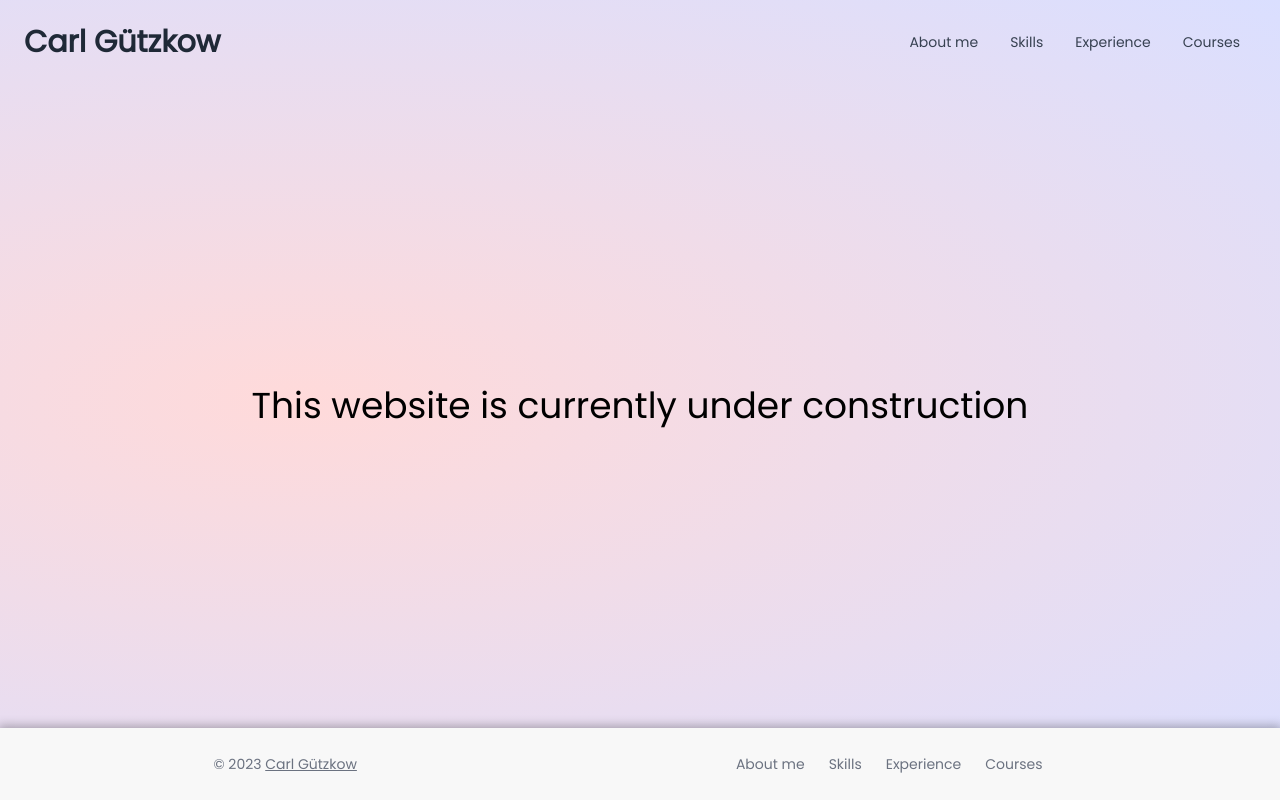
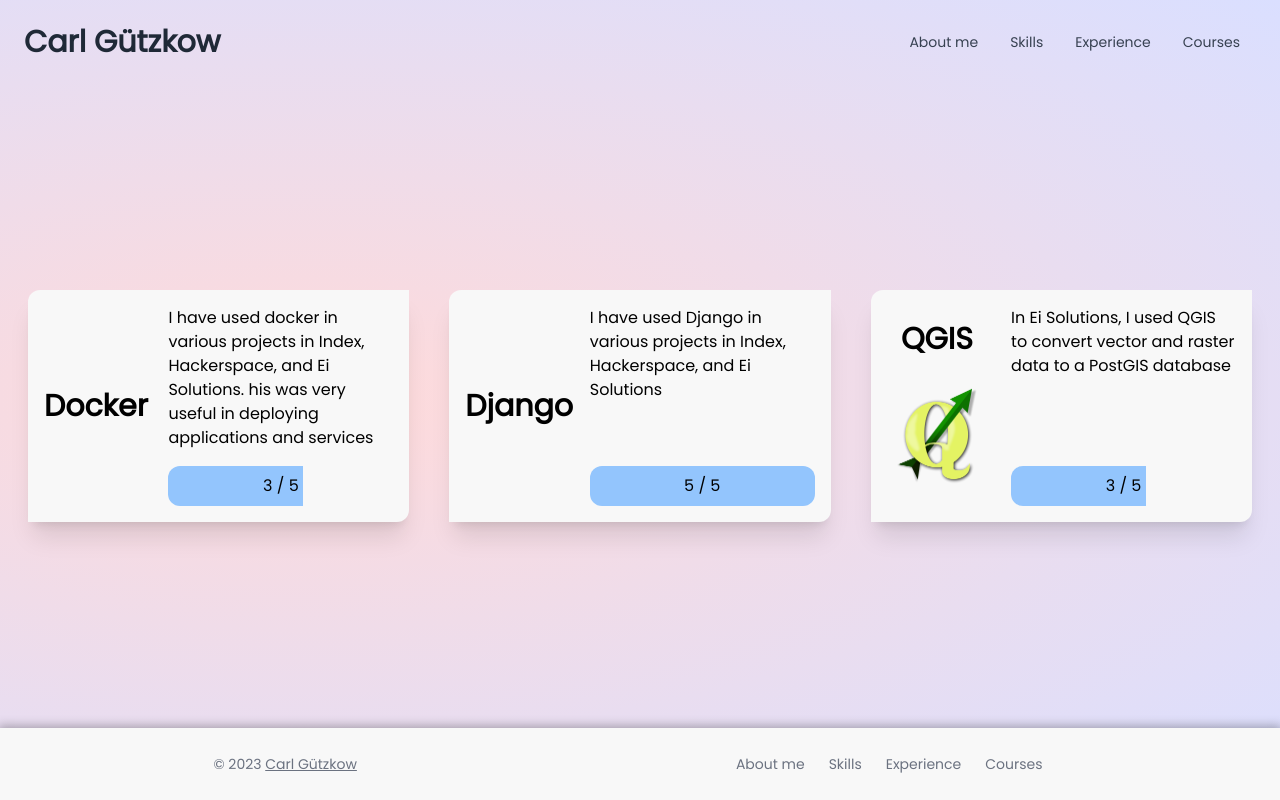
Before and after one commit to CJGutz/eportfolio, a Next.js app: page /skills in a window 1280 px wide. Built offline with nearby package versions, Linux system fonts and the light colour scheme.

Commit message:
add skill list with skill cards with data

```diff
--- /dev/null
+++ b/components/SkillLayout/SkillCard.tsx
@@ -0,0 +1,40 @@
+import { SkillType } from 'data/skills';
+import Image from 'next/image';
+
+const SkillCard = ({ skill }: { skill: SkillType }) => {
+  const skillPercent = (skill.level!! / 5) * 100;
+
+  return (
+    <div className="flex flex-col gap-5 justify-center bg-off-white p-4 shadow-xl rounded-tl-xl rounded-br-xl">
+      <div className="grid grid-cols-1 h-full md:grid-cols-3 gap-6 items-center">
+        <div className="flex flex-wrap justify-center flex-row md:flex-col gap-6">
+          <h3 className="text-3xl font-bold whitespace-nowrap">{skill.name}</h3>
+          {skill.icon && (
+            <Image
+              src={skill.icon}
+              alt={`Icon of ${skill.name}`}
+              width={100}
+              height={100}
+            />
+          )}
+        </div>
+        <div className="md:col-span-2 flex flex-col h-full">
+          <p className="mb-4 grow">{skill.description}</p>
+          {skill.level && (
+            <div className=" w-full z-10 justify-center relative text-center p-2">
+              <div
+                style={{ width: `${skillPercent}%` }}
+                className={`rounded-l-xl ${
+                  skillPercent === 100 ? 'rounded-r-xl' : ''
+                } bg-blue-300 h-10 absolute top-0 left-0`}
+              ></div>
+              <div className="relative">{skill.level!!} / 5</div>
+            </div>
+          )}
+        </div>
+      </div>
+    </div>
+  );
+};
+
+export default SkillCard;
--- /dev/null
+++ b/components/SkillLayout/SkillList.tsx
@@ -0,0 +1,16 @@
+import { Skills } from 'data/skills';
+import SkillCard from 'components/SkillLayout/SkillCard';
+
+const SkillList = () => {
+  return (
+    <div className="w-full">
+      <div className="grid grid-cols-1 lg:grid-cols-2 xl:grid-cols-3 gap-10 p-2 m-5 items-stretch">
+        {Skills.map((skill) => (
+          <SkillCard key={skill.name} skill={skill} />
+        ))}
+      </div>
+    </div>
+  );
+};
+
+export default SkillList;
--- /dev/null
+++ b/data/skills.ts
@@ -0,0 +1,30 @@
+import qgis from '/static/skills/qgis.png';
+
+export type SkillType = {
+  name: string;
+  description: string;
+  icon?: any;
+  level?: 1 | 2 | 3 | 4 | 5; // 1-5
+};
+
+export const Skills: SkillType[] = [
+  {
+    name: 'Docker',
+    description:
+      'I have used docker in various projects in Index, Hackerspace, and Ei Solutions. his was very useful in deploying applications and services',
+    level: 3,
+  },
+  {
+    name: 'Django',
+    description:
+      'I have used Django in various projects in Index, Hackerspace, and Ei Solutions',
+    level: 5,
+  },
+  {
+    name: 'QGIS',
+    description:
+      'In Ei Solutions, I used QGIS to convert vector and raster data to a PostGIS database',
+    level: 3,
+    icon: qgis,
+  },
+];
--- a/pages/skills.tsx
+++ b/pages/skills.tsx
@@ -1,14 +1,11 @@
 import type { NextPage } from 'next';
-import BaseLayout from '../components/Base/BaseLayout';
+import BaseLayout from 'components/Base/BaseLayout';
+import SkillList from 'components/SkillLayout/SkillList';
 
 const SkillPage: NextPage = () => {
   return (
     <BaseLayout>
-      <div>
-        <h1 className="text-4xl text-center p-12">
-          This website is currently under construction
-        </h1>
-      </div>
+      <SkillList />
     </BaseLayout>
   );
 };
```
Also changed, not shown: tsconfig.json (+8 -1 lines), static/skills/qgis.png (added).
